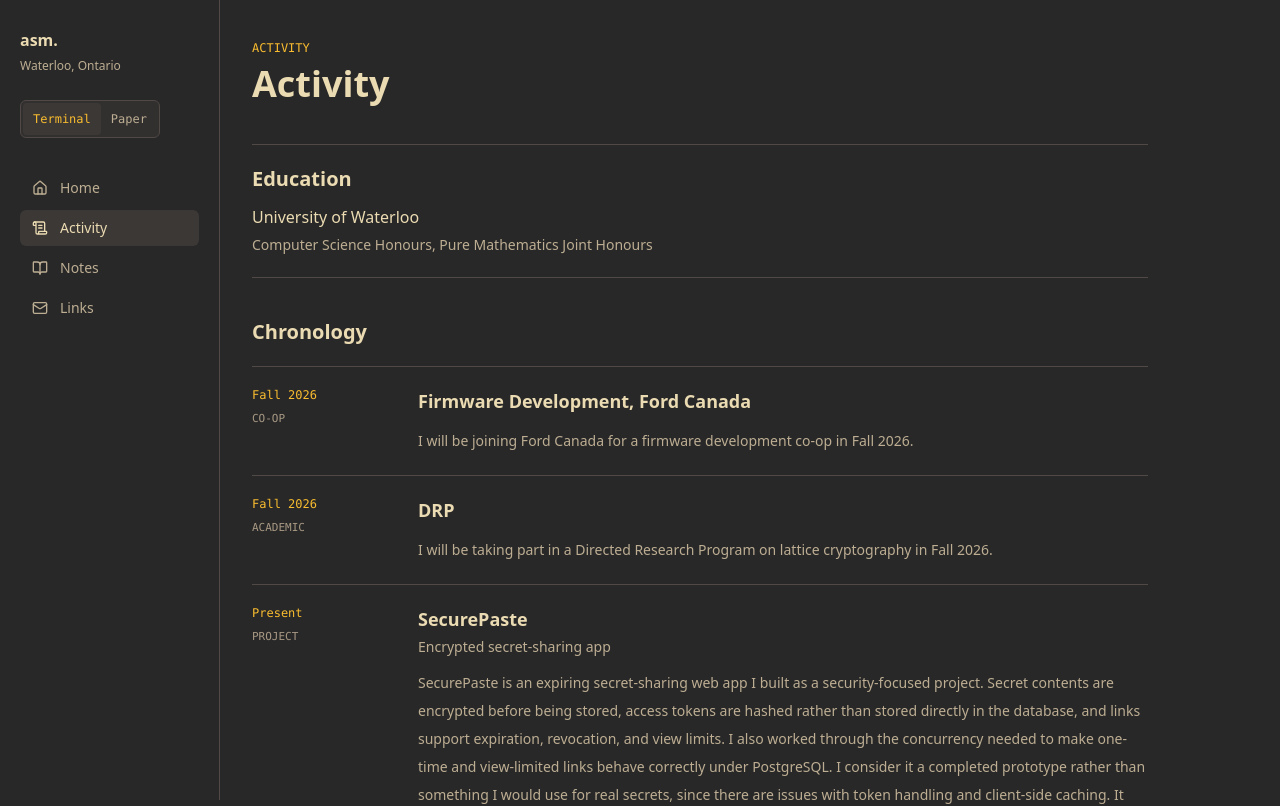
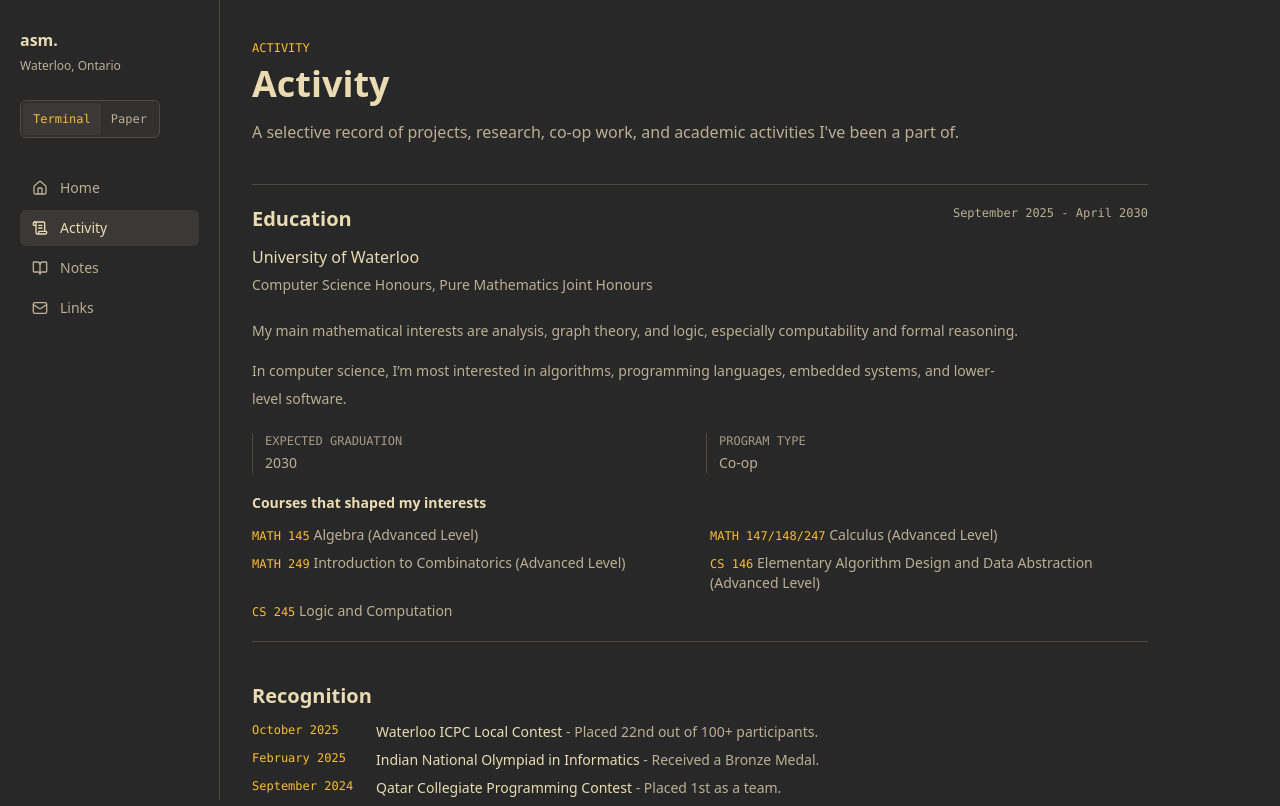
Before and after one commit to amenon864/portfolio, a Next.js app: page /activity in a window 1280 px wide. Shown: the top 806 px of the page. Built offline with nearby package versions, Linux system fonts and the light colour scheme; a web font is replaced by a local one.

Commit message:
Added content to activity page

```diff
--- a/src/app/activity/page.tsx
+++ b/src/app/activity/page.tsx
@@ -67,27 +67,18 @@
           </dl>
         ) : null}
 
-        {activityPageContent.education.interests.items.length > 0 ? (
-          <section aria-labelledby="education-interests-title" className="space-y-3">
-            <h3 id="education-interests-title" className="text-sm font-semibold text-text">
-              {activityPageContent.education.interests.heading}
-            </h3>
-            <div className="flex flex-wrap gap-2">
-              {activityPageContent.education.interests.items.map((interest) => (
-                <Tag key={interest}>{interest}</Tag>
-              ))}
-            </div>
-          </section>
-        ) : null}
-
         {populatedCourseGroups.length > 0 ? (
           <div className="grid gap-5 sm:grid-cols-2">
             {populatedCourseGroups.map((group, index) => (
-              <section key={group.heading} aria-labelledby={`course-group-${index}`}>
+              <section
+                key={group.heading}
+                aria-labelledby={`course-group-${index}`}
+                className="sm:col-span-2"
+              >
                 <h3 id={`course-group-${index}`} className="text-sm font-semibold text-text">
                   {group.heading}
                 </h3>
-                <ul className="mt-3 space-y-2 text-sm text-muted">
+                <ul className="mt-3 grid gap-x-5 gap-y-2 text-sm text-muted sm:grid-cols-2">
                   {group.courses.map((course) => (
                     <li key={`${course.code}-${course.title}`}>
                       {course.href ? (
@@ -108,14 +99,15 @@
             ))}
           </div>
         ) : null}
+      </section>
 
-        {activityPageContent.education.recognition.items.length > 0 ? (
-          <section aria-labelledby="education-recognition-title" className="space-y-3">
-            <h3 id="education-recognition-title" className="text-sm font-semibold text-text">
-              {activityPageContent.education.recognition.heading}
-            </h3>
+      {activityPageContent.recognition.items.length > 0 ? (
+        <section aria-labelledby="recognition-title" className="space-y-3">
+          <h2 id="recognition-title" className="text-xl font-semibold text-text">
+            {activityPageContent.recognition.heading}
+          </h2>
           <ul className="space-y-2">
-              {activityPageContent.education.recognition.items.map((item) => (
+            {activityPageContent.recognition.items.map((item) => (
               <li
                 key={`${item.date}-${item.title}`}
                 className="grid gap-1 text-sm sm:grid-cols-[120px_minmax(0,1fr)]"
@@ -130,7 +122,6 @@
           </ul>
         </section>
       ) : null}
-      </section>
 
       {chronologicalEntries.length > 0 ? (
         <section aria-labelledby="timeline-title" className="space-y-5">
--- a/src/data/activity.ts
+++ b/src/data/activity.ts
@@ -50,26 +50,65 @@
   metadataTitle: "Activity",
   eyebrow: "Activity",
   title: "Activity",
-  introduction: [] as string[],
+  introduction: [
+    "A selective record of projects, research, "
+    + "co-op work, and academic activities I've been "
+    + "a part of.",
+  ],
   education: {
     heading: "Education",
     institution: "University of Waterloo",
     program: "Computer Science Honours, Pure Mathematics Joint Honours",
-    period: "",
-    description: [] as string[],
-    facts: [] as EducationFact[],
-    interests: {
-      heading: "Mathematical interests",
-      items: [] as string[],
-    },
+    period: "September 2025 - April 2030",
+    description: [
+      "My main mathematical interests are analysis, "
+      + "graph theory, and logic, especially "
+      + "computability and formal reasoning.",
+      "In computer science, I’m most interested in "
+      + "algorithms, programming languages, embedded "
+      + "systems, and lower-level software.",
+    ],
+    facts: [
+      { label: "Expected graduation", value: "2030" },
+      { label: "Program type", value: "Co-op" },
+    ] as EducationFact[],
     courseGroups: [
-      { heading: "Courses that shaped my interests", courses: [] },
-      { heading: "Courses I want to take", courses: [] },
+      {
+        heading: "Courses that shaped my interests",
+        courses: [
+          { code: "MATH 145", title: "Algebra (Advanced Level)" },
+          { code: "MATH 147/148/247", title: "Calculus (Advanced Level)" },          {
+            code: "MATH 249",
+            title: "Introduction to Combinatorics (Advanced Level)",
+          },
+          {
+            code: "CS 146",
+            title: "Elementary Algorithm Design and Data Abstraction (Advanced Level)",
+          },
+          { code: "CS 245", title: "Logic and Computation" },
+        ],
+      },
     ] as CourseGroup[],
-    recognition: {
-      heading: "Recognition",
-      items: [] as RecognitionItem[],
-    },
+  },
+  recognition: {
+    heading: "Recognition",
+    items: [
+      {
+        date: "October 2025",
+        title: "Waterloo ICPC Local Contest",
+        detail: "Placed 22nd out of 100+ participants.",
+      },
+      {
+        date: "February 2025",
+        title: "Indian National Olympiad in Informatics",
+        detail: "Received a Bronze Medal.",
+      },
+      {
+        date: "September 2024",
+        title: "Qatar Collegiate Programming Contest",
+        detail: "Placed 1st as a team.",
+      },
+    ] as RecognitionItem[],
   },
   chronologyHeading: "Chronology",
 };
@@ -79,38 +118,43 @@
     id: "ford-fall-2026",
     status: "upcoming",
     sortDate: "2026-09",
-    period: "Fall 2026",
+    period: "September–December 2026",
     type: "Co-op",
-    title: "Firmware Development, Ford Canada",
+    title: "Firmware Development",
+    organization: "Ford Canada",
     homeSummary: "Firmware Development at Ford Canada — Fall 2026",
     description: [
       "I will be joining Ford Canada for a firmware "
       + "development co-op in Fall 2026."
     ],
+    tags: ["Firmware", "Embedded Systems"],
   },
   {
     id: "drp-fall-2026",
     status: "upcoming",
     sortDate: "2026-09",
     period: "Fall 2026",
-    type: "Academic",
-    title: "DRP",
+    type: "Research",
+    title: "Introduction to Lattice Cryptography",
+    organization: "University of Waterloo",
     homeSummary: "Directed Research Program: Lattice Cryptography — Fall 2026",
     description: [
       "I will be taking part in a Directed Research Program "
       + "on lattice cryptography in Fall 2026."
     ],
+    tags: ["Lattice Cryptography"],
   },
   {
     id: "securepaste",
-    status: "current",
-    period: "Present",
+    status: "past",
+    sortDate: "2026-05",
+    period: "May 2026",
     type: "Project",
     title: "SecurePaste",
     subtitle: "Encrypted secret-sharing app",
     description: [
       "SecurePaste is an expiring secret-sharing web app "
-      + "I  built as a security-focused project. "
+      + "I built as a security-focused project. "
       + "Secret contents are encrypted before being "
       + "stored, access tokens are hashed rather "
       + "than stored directly in the database, and "
@@ -125,7 +169,13 @@
       + "additional security hardening to get it "
       + "production-ready."
     ],
-    tags: ["Next.js", "TypeScript", "FastAPI", "PostgreSQL", "Docker"],
+    tags: [
+      "Security",
+      "Cryptography",
+      "FastAPI",
+      "Next.js",
+      "PostgreSQL",
+    ],
     links: [
       {
         label: "GitHub",
```
Lines whose indentation alone changed are shown as unchanged.
